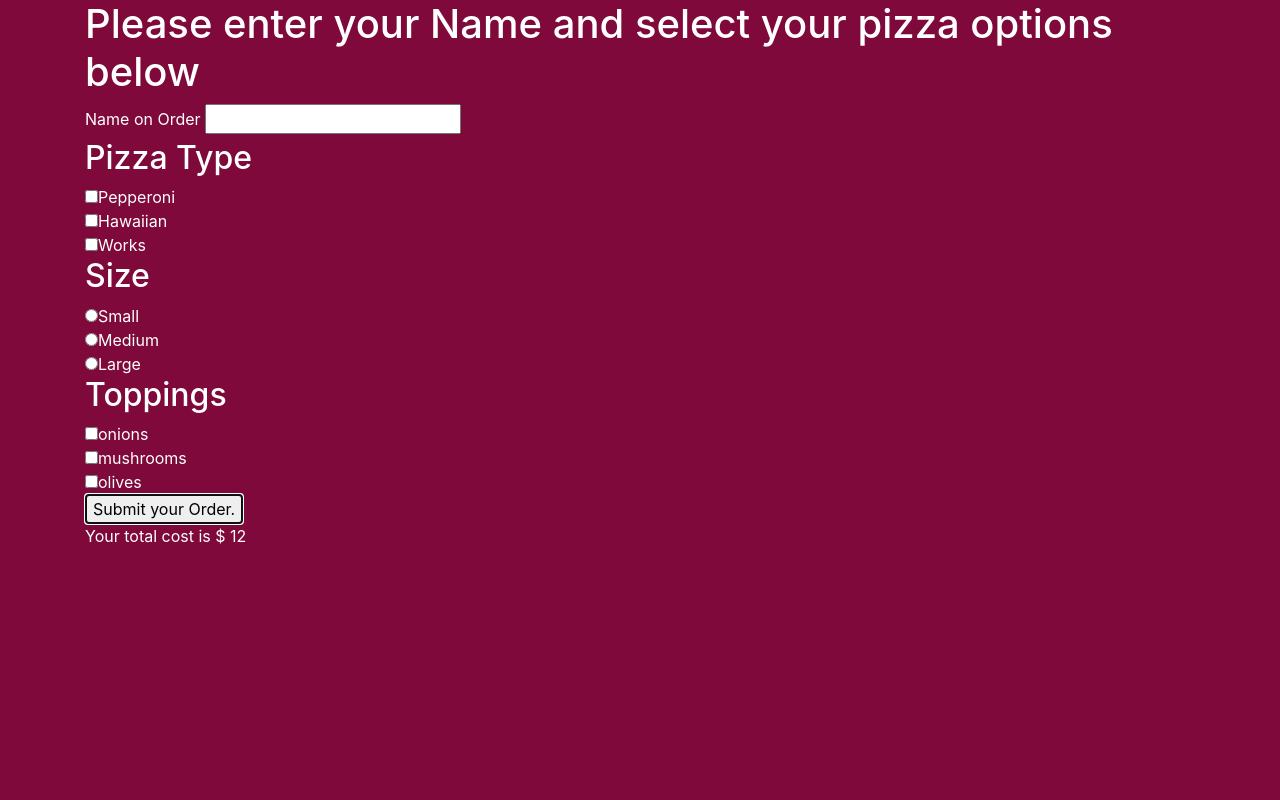
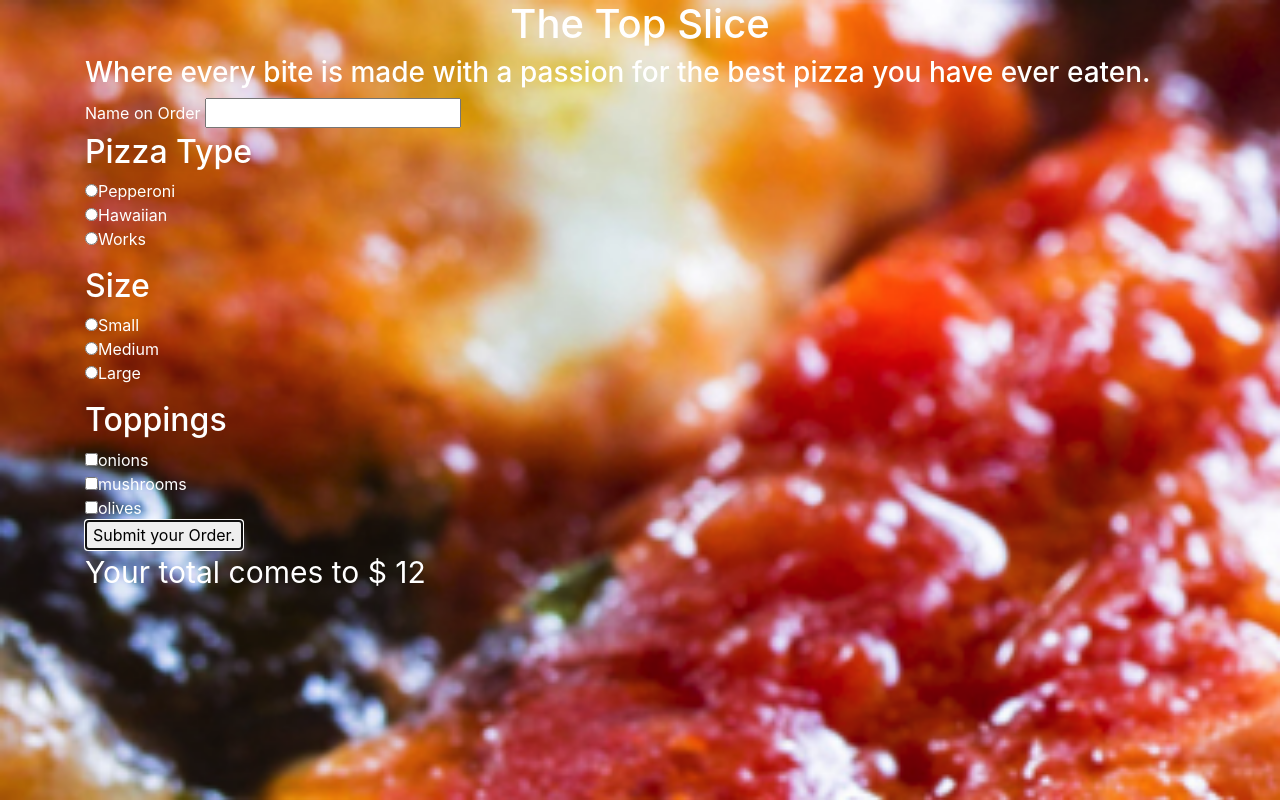
Before and after one commit to FatherofDharma/Independent-Project--Pizza-Company, a plain HTML site: page index.html in a window 1280 px wide. Both pictures are taken after typing "Sample" into the empty fields and a click on the button "Submit your Order.". Drawn offline with nearby package versions, Linux system fonts and the light colour scheme.

Commit message:
changed some css rules, changed pizzatype buttons to radio, made form groups to keep radios from multiple selections.

```diff
--- a/css/styles.css
+++ b/css/styles.css
@@ -3,7 +3,17 @@
   border-color: black;
 } */
 
+h1 {
+  text-align: center;
+}
+
 body {
-  background-color: rgb(126, 9, 58);
+  /* background-color: rgb(126, 9, 58); */
+  background-image: url(../img/pizza.png);
+  background-size: 250%;
   color: white;
 }
+
+#placedOrder {
+  font-size: 30px;
+}
--- a/index.html
+++ b/index.html
@@ -9,21 +9,26 @@
 			  integrity="sha256-CSXorXvZcTkaix6Yvo6HppcZGetbYMGWSFlBw8HfCJo="
 			  crossorigin="anonymous"></script>
         <script src="js/scripts.js" type="text/javascript"></script>
-    <title>Dan's Pizza</title>
+    <title>The Top Slice</title>
   </head>
   <body class="container" onload="newOrder.reset();">
     <form id="newOrder">
-      <h1>Please enter your Name and select your pizza options below</h1>
+      <h1>The Top Slice</h1>
+      <h3>Where every bite is made with a passion for the best pizza you have ever eaten.</h3>
       <label for="name">Name on Order</label>
       <input id="orderName" type="text" required class="inputField" name="name" value="">
       <h2>Pizza Type</h2>
-      <input type="checkbox" name="pizzatype" value="Pepperoni">Pepperoni<br>
-      <input type="checkbox" name="pizzatype" value="Hawaiian">Hawaiian<br>
-      <input type="checkbox" name="pizzatype" value="Works">Works<br>
+      <div class="form-group">
+        <input type="radio" name="pizzatype" value="Pepperoni">Pepperoni<br>
+        <input type="radio" name="pizzatype" value="Hawaiian">Hawaiian<br>
+        <input type="radio" name="pizzatype" value="Works">Works<br>
+      </div>
       <h2>Size</h2>
-      <input class = "size" id="small" type="radio" name="small" value="Small">Small<br>
-      <input class = "size" id="medium" type="radio" name="medium" value="Medium">Medium<br>
-      <input class = "size" id="large" type="radio" name="large" value="Large">Large<br>
+      <div class="form-group">
+        <input class = "size" id="small" type="radio" name="size" value="Small">Small<br>
+        <input class = "size" id="medium" type="radio" name="size" value="Medium">Medium<br>
+        <input class = "size" id="large" type="radio" name="size" value="Large">Large<br>
+      </div>
       <h2>Toppings</h2>
       <input type="checkbox" name="toppings" value="Onions">onions<br>
       <input type="checkbox" name="toppings" value="Mushrooms">mushrooms<br>
--- a/js/scripts.js
+++ b/js/scripts.js
@@ -59,13 +59,13 @@ $(document).ready(function () {
     event.preventDefault();
     var inputtedOrderName = $('input#orderName').val();
     $('input#orderName').val('');
-    var inputtedPizzaType = $('input:checkbox[name=pizzatype]:checked').val();
-    var inputtedPizzaSize = $('input:radio[class=size]:checked').val();
+    var inputtedPizzaType = $('input:radio[name=pizzatype]:checked').val();
+    var inputtedPizzaSize = $('input:radio[name=size]:checked').val();
     var newTopping = $('input:checkbox[name=toppings]:checked').val();
     var newPizza = new Pizza(inputtedPizzaType, inputtedPizzaSize);
     var inputtedOrder = new Order(inputtedOrderName);
 
-    if ($($('input:radio[class=size]:checked').val() === "Small")) {
+    if (inputtedPizzaSize === "Small") {
       alert('its small');
     }
 
@@ -78,7 +78,7 @@ $(document).ready(function () {
     var runningTotal = newPizza.currentCost;
     inputtedOrder.addPizza(newPizza);
     currentOrderList.addOrder(inputtedOrder);
-    $('#placedOrder').text('Your total cost is $ ' + runningTotal);
+    $('#placedOrder').text('Your total comes to $ ' + runningTotal);
 
   });
 });
```
Also changed, not shown: img/pizza.jpg (deleted), img/pizza.png (added).
